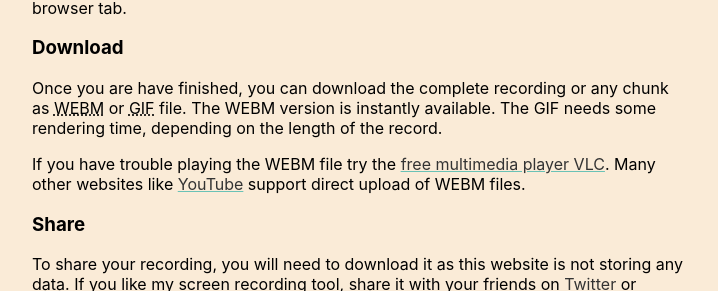
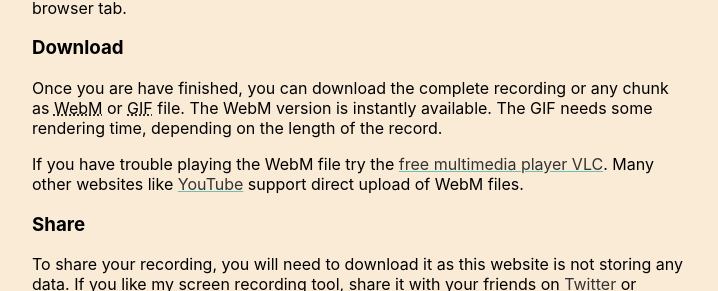
Before and after one commit to azettl/screenrecorder, a Jekyll site: the page built from README.md, in a window 1280 px wide, cut to the strip 654-1238 px from the top of the page. Shown: the part 288-579 px from the top of the strip, without its empty margins (280-998 px from the left). Built offline with Jekyll 4.4.1, drawn with Linux system fonts in a browser that asks for light colours.

Commit message:
update WebM

```diff
--- a/README.md
+++ b/README.md
@@ -1,6 +1,6 @@
 ---
 layout: page
-title:  Online Screen Recorder - Free! Download as WEBM or GIF!
+title:  Online Screen Recorder - Free! Download as WebM or GIF!
 permalink: /
-description: A Online Screen Recorder allowing you to directly record from the browser and download the record as WEBM or GIF file.
+description: A Online Screen Recorder allowing you to directly record from the browser and download the record as WebM or GIF file.
 ---
--- a/_layouts/page.html
+++ b/_layouts/page.html
@@ -64,8 +64,8 @@
                         <option value="14" label="14"></option>
                         <option value="15" label="15"></option>
                     </datalist>
-                    <a id="resultLinkWEBM" class="button" download="screenrecording.webm">
-                        <i class="fa fa-arrow-circle-down" aria-hidden="true"></i> Download WEBM
+                    <a id="resultLinkWebM" class="button" download="screenrecording.webm">
+                        <i class="fa fa-arrow-circle-down" aria-hidden="true"></i> Download WebM
                     </a>
                     <a id="resultLinkGIF" class="button downloadgif" data-videoelement="video" onclick="downloadGIF(this.dataset.videoelement, 'screenrecording.gif')">
                         <i class="fa fa-arrow-circle-down" aria-hidden="true"></i> Download GIF
@@ -96,13 +96,15 @@
                 <h3>Download</h3>
                 <p>
                     Once you are have finished, you can download the complete recording or any chunk as
-                    <abbr title="WebM is an audiovisual media file format">WEBM</abbr> or
+                    <abbr title="WebM is an audiovisual media file format">WebM</abbr> or
                     <abbr title="Graphics Interchange Format">GIF</abbr> file.
-                    The WEBM version is instantly available. The GIF needs some rendering time, depending on the length of the record.
+                    The WebM version is instantly available. The GIF needs some rendering time, depending on the length of the record.
                 </p>
                 <p>
-                    If you have trouble playing the WEBM file try the <a href="https://www.videolan.org/vlc/" target="_blank" rel="noopener">free multimedia player VLC</a>.
-                    Many other websites like <a href="https://www.youtube.com/" target="_blank" rel="noopener">YouTube</a> support direct upload of WEBM files.
+                    If you have trouble playing the WebM file try the
+                    <a href="https://www.videolan.org/vlc/" target="_blank" rel="noopener">free multimedia player VLC</a>.
+                    Many other websites like <a href="https://www.youtube.com/" target="_blank" rel="noopener">YouTube</a>
+                    support direct upload of WebM files.
                 </p>
                 <h3>Share</h3>
                 <p>
--- a/assets/css/style.css
+++ b/assets/css/style.css
@@ -97,7 +97,7 @@
     }
 
     #videoChunksHeading,
-    #resultLinkWEBM,
+    #resultLinkWebM,
     #resultLinkGIF,
     #errorMsg{
         display: none;
--- a/assets/js/recorder.js
+++ b/assets/js/recorder.js
@@ -8,7 +8,7 @@
     const loaderElem  = document.getElementById("loader");
     const chunksElem  = document.getElementById("videoChunks");
     const chunksHElem = document.getElementById("videoChunksHeading");
-    const webmDowElem = document.getElementById("resultLinkWEBM");
+    const webmDowElem = document.getElementById("resultLinkWebM");
     const gifDowElem  = document.getElementById("resultLinkGIF");
     const chunkLeElem = document.getElementById("singleChunkLengthInSec");
     const errorMsElem = document.getElementById("errorMsg");
@@ -327,7 +327,7 @@
         // Clear the Interval for the Single Chunk Recording
             clearInterval(oSingleChunkInterval);
 
-        // Create a Object URL of the Full Recording as WEBM
+        // Create a Object URL of the Full Recording as WebM
             oFullObjectURL = window.URL.createObjectURL(
                 new Blob(
                     aFullChunkRecordings,
@@ -337,7 +337,7 @@
                 )
             );
 
-        // Assign the Object URL to the WEBM Download Link for the Full Recording
+        // Assign the Object URL to the WebM Download Link for the Full Recording
         // and Display the Download Link and Chunks Section.
             webmDowElem.href          = oFullObjectURL;
             webmDowElem.style.display = "inline-block";
@@ -350,7 +350,7 @@
             videoElem.src       = oFullObjectURL;
 
         // Loop through aSingleChunkRecordings and create a div including a header, video of the single
-        // chunk and WEBM download link. The timeout is to get the last chunk into the array before this
+        // chunk and WebM download link. The timeout is to get the last chunk into the array before this
         // loop is called.
         var iChunkCount = 1;
         setTimeout(
@@ -384,7 +384,7 @@
                         videoChunkDivElem.appendChild(videoChunkElem);
 
                         var videoChunkAElem = document.createElement("a");
-                        videoChunkAElem.innerHTML = '<i class="fa fa-arrow-circle-down" aria-hidden="true"></i> Download WEBM';
+                        videoChunkAElem.innerHTML = '<i class="fa fa-arrow-circle-down" aria-hidden="true"></i> Download WebM';
                         videoChunkAElem.classList.add("button");
                         videoChunkAElem.href = videoChunkBlob;
                         videoChunkAElem.download = "screenrecording-chunk-" + iChunkCount + ".webm";
```
